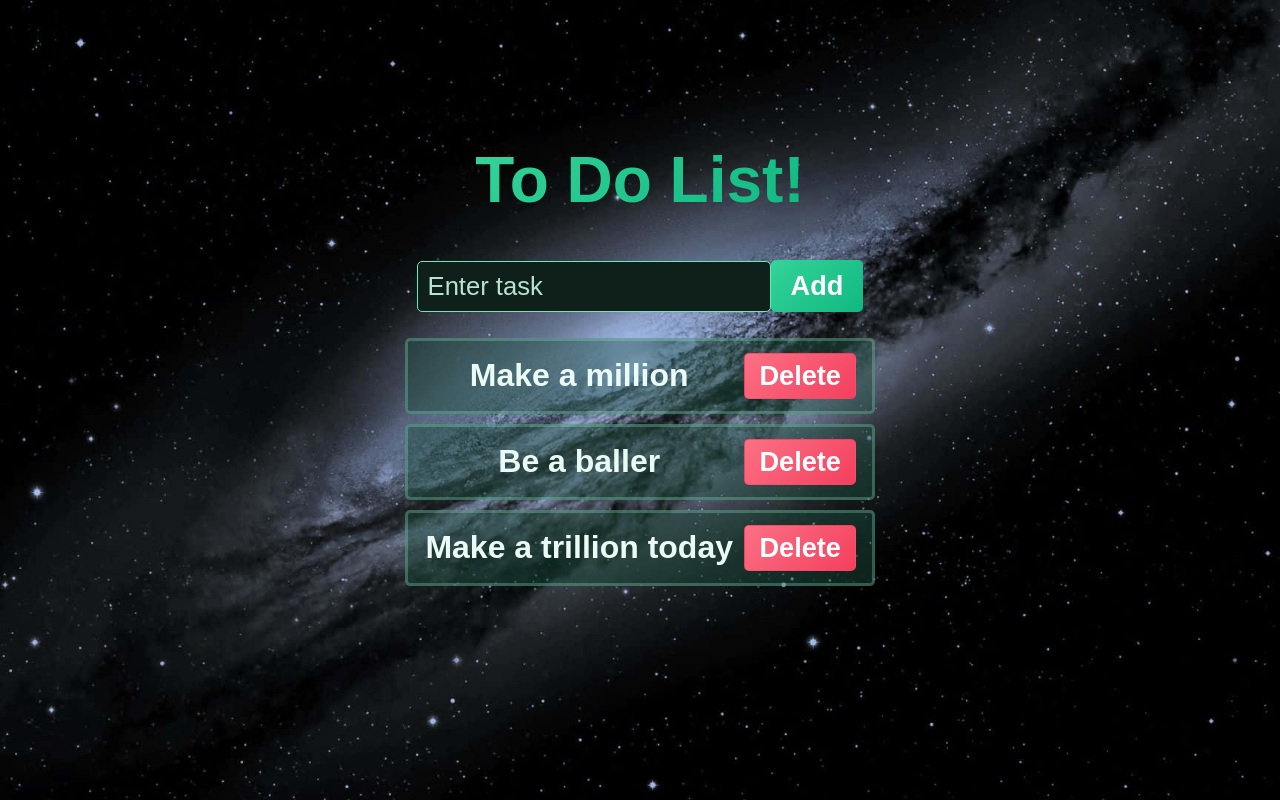
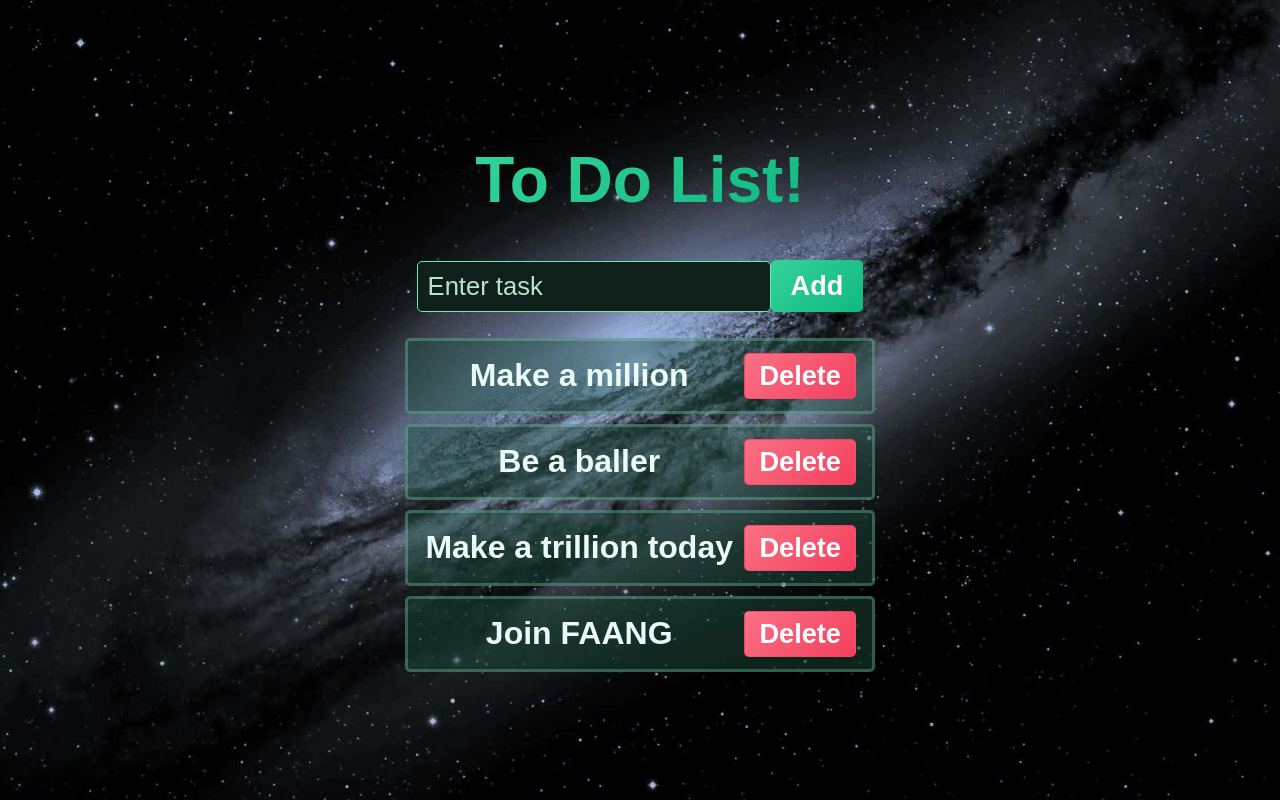
Before and after one commit to ryan-helou/Todo-List, a React (Vite) app: page / in a window 1280 px wide. Built offline with nearby package versions, Linux system fonts and the light colour scheme.

Commit message:
some lil stuff

```diff
--- a/src/ToDoList.jsx
+++ b/src/ToDoList.jsx
@@ -5,6 +5,7 @@ function TodoList() {
     "Make a million",
     "Be a baller",
     "Make a trillion today",
+    "Join FAANG",
   ]);
   const [newTask, setNewTask] = useState("");
 
```
